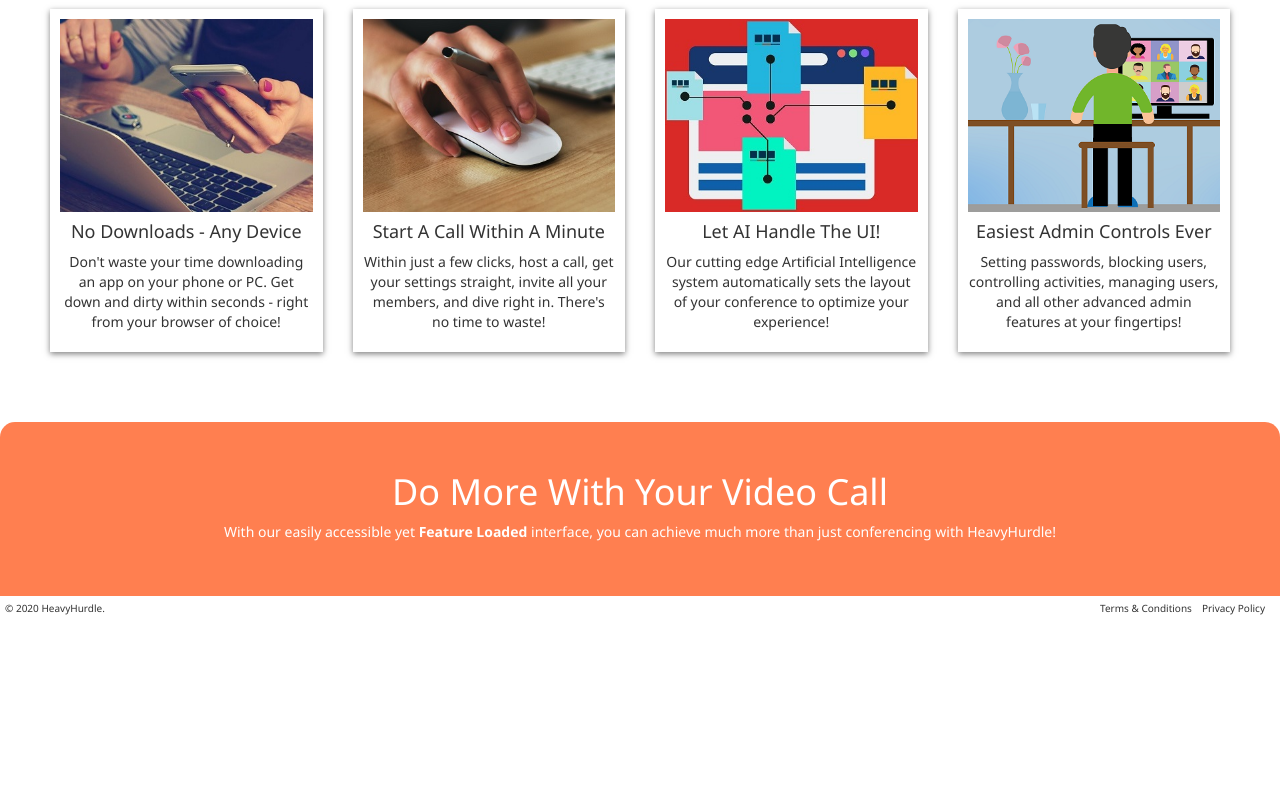
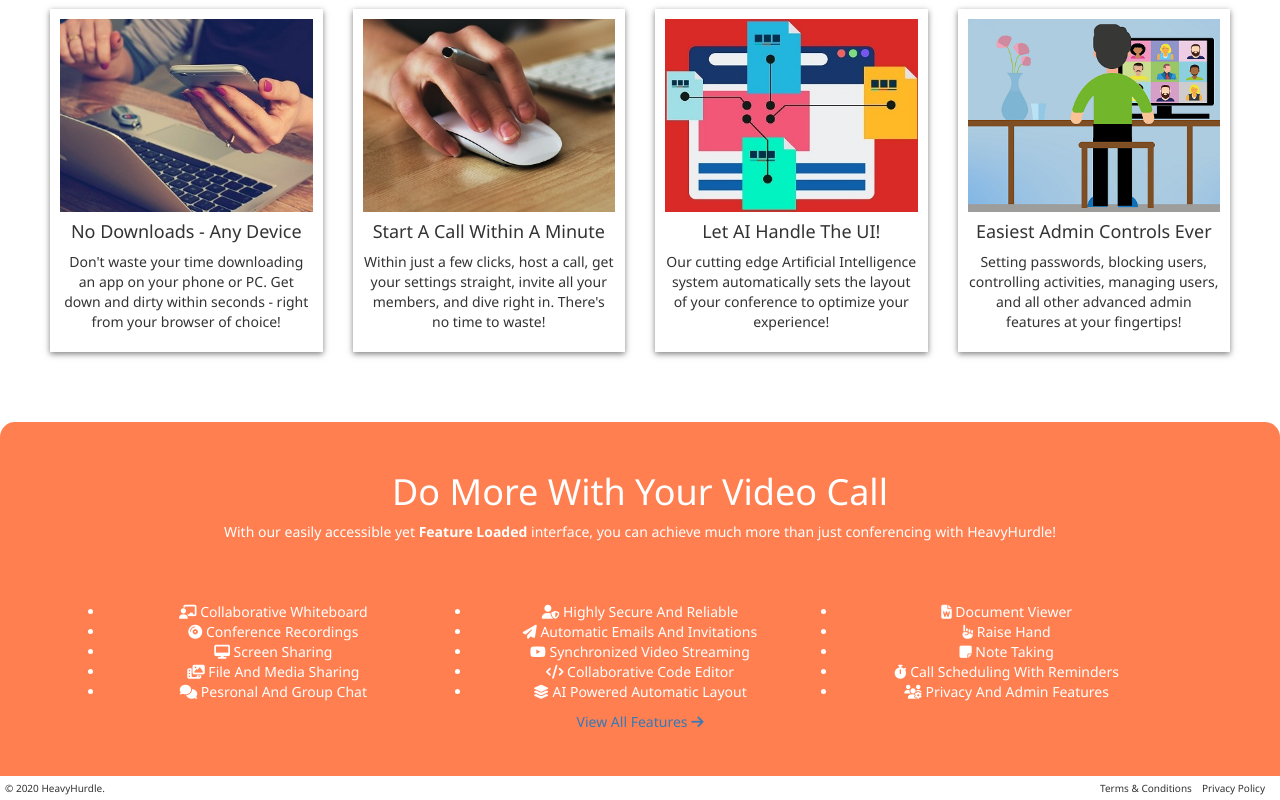
Before and after one commit to karanshah0206/HeavyHurdle, a plain HTML site: page index.html in a window 1280 px wide. Shown: the part 984-1784 px from the top of the page. Before the commit the page ends 1604 px from the top, so only its background shows below. Drawn offline with nearby package versions, Linux system fonts and the light colour scheme.

Commit message:
Added Features Markup And Content

```diff
--- a/index.html
+++ b/index.html
@@ -8,11 +8,11 @@
     <title>HeavyHurdle</title>
 
     <link rel="stylesheet" type="text/css" href="https://maxcdn.bootstrapcdn.com/bootstrap/3.3.7/css/bootstrap.min.css">
-    <link rel="stylesheet" type="text/css" href="https://stackpath.bootstrapcdn.com/font-awesome/4.7.0/css/font-awesome.min.css">
     <link rel="stylesheet" type="text/css" href="css/style.css">
 
     <script src="https://ajax.googleapis.com/ajax/libs/jquery/1.12.4/jquery.min.js"></script>
     <script src="https://maxcdn.bootstrapcdn.com/bootstrap/3.3.7/js/bootstrap.min.js"></script>
+    <script src="https://kit.fontawesome.com/c9fd89f1de.js" crossorigin="anonymous"></script>
     <script src="js/script.js"></script>
 </head>
 <body>
@@ -45,7 +45,7 @@
         <div class="splash-panel">
             <h2><b>Heavy</b>Hurdle</h2>
             <p>The simplest way to video conference the world has ever seen.</p>
-            <p><i class="fa fa-check"></i> Whiteboard <i class="il fa fa-check"></i> Code Editor <i class="il fa fa-check"></i> Sync Streaming <i class="il fa fa-check"></i> Document Viewer</p>
+            <p><i class="fas fa-check"></i> Whiteboard <i class="il fas fa-check"></i> Code Editor <i class="il fas fa-check"></i> Sync Streaming <i class="il fas fa-check"></i> Document Viewer</p>
             <p><b>Powerful. Feature Loaded. Easy.</b></p>
             <form class="form-inline form-lg"><a class="btn btn-success" href="signup.html">Sign Up For Free</a> or <div class="input-group"><input type="text" class="form-control" name="mid" placeholder="Enter Meeting ID" pattern="[0-9]{10}" title="Enter 10 digit meeting ID" required><div class="input-group-btn"><button class="btn btn-info" type="submit">Join</button></div></div></form>
             <form class="form-inline form-md"><a class="btn btn-success" href="signup.html">Sign Up For Free</a><br>or<br><div class="input-group"><input type="text" class="form-control" name="mid" placeholder="Enter Meeting ID" pattern="[0-9]{10}" title="Enter 10 digit meeting ID" required><div class="input-group-btn"><button class="btn btn-info" type="submit">Join</button></div></div></form>
@@ -95,6 +95,38 @@
             <h1>Do More With Your Video Call</h1>
             <p>With our easily accessible yet <b>Feature Loaded</b> interface, you can achieve much more than just conferencing with HeavyHurdle!</p>
         </div>
+        <div class="content-box content-columns container">
+            <div class="row">
+                <div class="col-xs-12 col-sm-6 col-md-4 content-column">
+                    <ul>
+                        <li><i class="fas fa-chalkboard-teacher"></i> Collaborative Whiteboard</li>
+                        <li><i class="fas fa-compact-disc"></i> Conference Recordings</li>
+                        <li><i class="fas fa-desktop"></i> Screen Sharing</li>
+                        <li><i class="fas fa-photo-video"></i> File And Media Sharing</li>
+                        <li><i class="fas fa-comments"></i> Pesronal And Group Chat</li>
+                    </ul>
+                </div>
+                <div class="col-xs-12 col-sm-6 col-md-4 content-column">
+                    <ul>
+                        <li><i class="fas fa-user-shield"></i> Highly Secure And Reliable</li>
+                        <li><i class="fas fa-paper-plane"></i> Automatic Emails And Invitations</li>
+                        <li><i class="fab fa-youtube"></i> Synchronized Video Streaming</li>
+                        <li><i class="fas fa-code"></i> Collaborative Code Editor</li>
+                        <li><i class="fas fa-layer-group"></i> AI Powered Automatic Layout</li>
+                    </ul>
+                </div>
+                <div class="col-xs-12 col-sm-6 col-md-4 content-column">
+                    <ul>
+                        <li><i class="fas fa-file-word"></i> Document Viewer</li>
+                        <li><i class="fas fa-hand-point-up"></i> Raise Hand</li>
+                        <li><i class="fas fa-sticky-note"></i> Note Taking</li>
+                        <li><i class="fas fa-stopwatch"></i> Call Scheduling With Reminders</li>
+                        <li><i class="fas fa-users-cog"></i> Privacy And Admin Features</li>
+                    </ul>
+                </div>
+            </div>
+            <center><a class="clear-button" href="features.html">View All Features <i class="fas fa-arrow-right"></i></a></center>
+        </div>
     </div>
     <!-- Footer -->
     <div id="footer">
```
